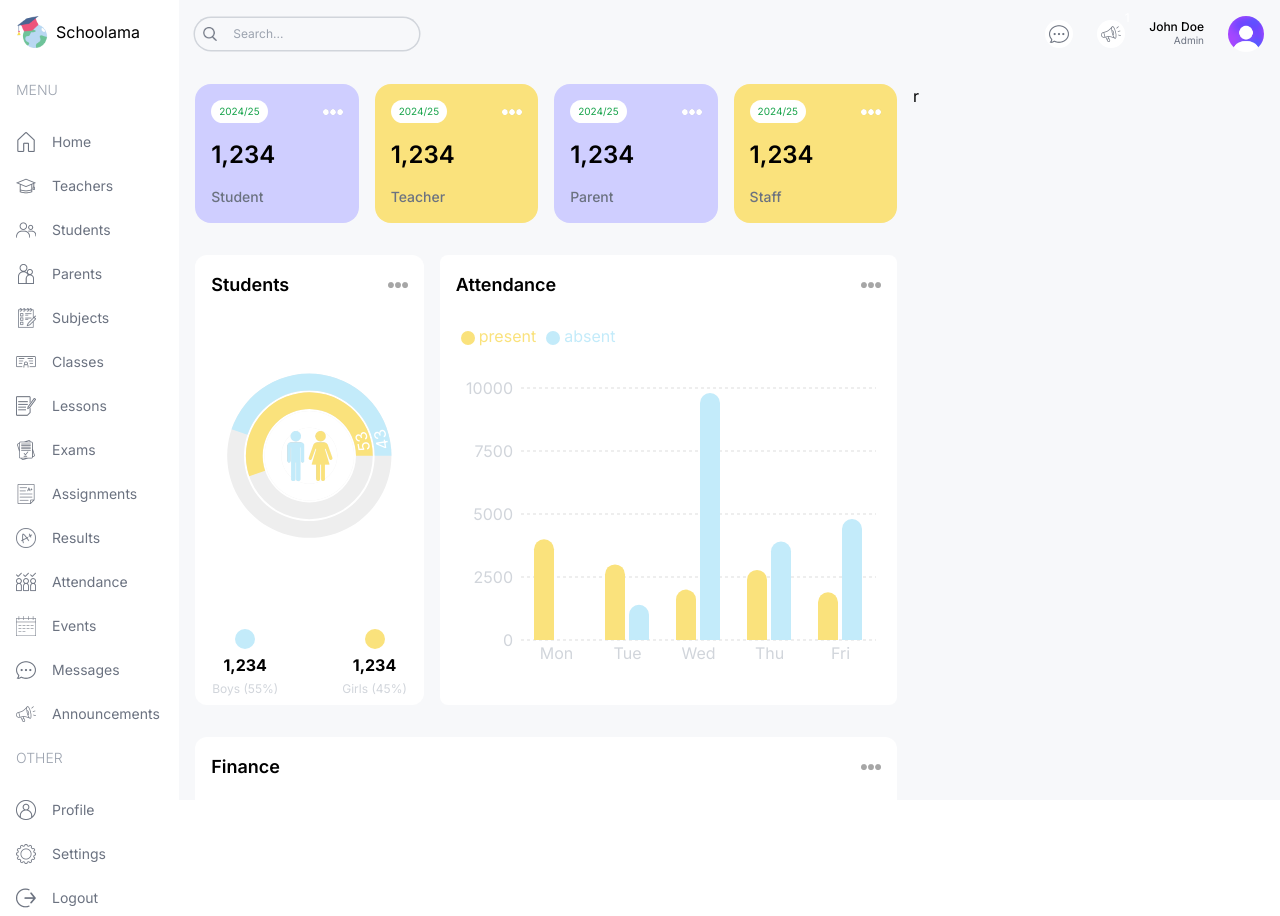
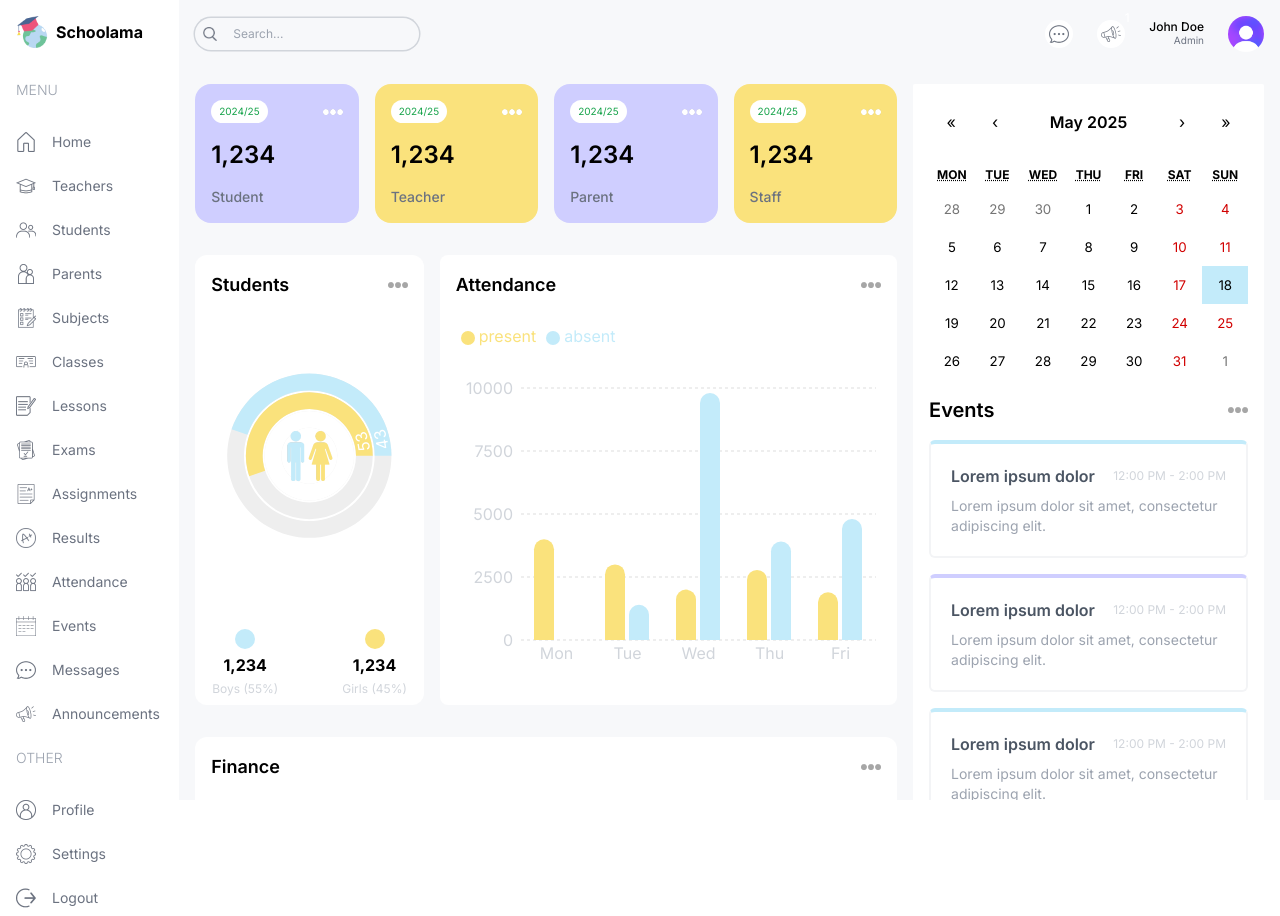
Before and after one commit to NguyenNhuDuyHung/school-management, a Next.js app: page /admin in a window 1280 px wide. Built offline with nearby package versions, Linux system fonts and the light colour scheme.

Commit message:
Complete Admin Page

```diff
--- a/package.json
+++ b/package.json
@@ -11,6 +11,7 @@
   "dependencies": {
     "next": "14.2.5",
     "react": "^18",
+    "react-calendar": "^5.1.0",
     "react-dom": "^18",
     "recharts": "^2.15.3"
   },
--- a/src/app/(dashboard)/admin/page.tsx
+++ b/src/app/(dashboard)/admin/page.tsx
@@ -1,5 +1,7 @@
+import Announcements from "@/components/Announcements";
 import AttendanceChart from "@/components/AttendanceChart";
 import CountChart from "@/components/CountChart";
+import EventCalendar from "@/components/EventCalendar";
 import FinanceChart from "@/components/FinanceChart";
 import UserCard from "@/components/UserCard";
 
@@ -34,7 +36,10 @@
         </div>
       </div>
       {/* Right */}
-      <div className="w-full lg:w-1/3">r</div>
+      <div className="w-full lg:w-1/3 flex flex-col gap-8">
+        <EventCalendar />
+        <Announcements />
+      </div>
     </div>
   );
 };
--- a/src/app/(dashboard)/layout.tsx
+++ b/src/app/(dashboard)/layout.tsx
@@ -17,7 +17,7 @@
           className="flex items-center justify-center lg:justify-start gap-2"
         >
           <Image src="/logo.png" alt="logo" width={32} height={32} />
-          <span className="hidden lg:block">Schoolama</span>
+          <span className="hidden lg:block font-bold">Schoolama</span>
         </Link>
 
         <Menu />
--- a/src/app/globals.css
+++ b/src/app/globals.css
@@ -1,3 +1,18 @@
 @tailwind base;
 @tailwind components;
 @tailwind utilities;
+
+.react-calendar {
+  width: 100% !important;
+  border: none !important;
+  font-family: "Inter", sans-serif !important;
+}
+
+.react-calendar__navigation__label__labelText {
+    font-weight: 600;
+}
+
+.react-calendar__tile--active {
+  background-color: #c3ebfa !important;
+  color: black !important;
+}
--- /dev/null
+++ b/src/components/Announcements.tsx
@@ -0,0 +1,50 @@
+const Announcements = () => {
+  return (
+    <div className="bg-white p-4 rounded-sm">
+      <div className="flex items-center justify-between">
+        <h1 className="text-xl font-semibold">Announcements</h1>
+        <span className="text-xs text-gray-400">View All</span>
+      </div>
+
+      <div className="flex flex-col gap-4">
+        <div className="bg-skyLight rounded-md p-4">
+          <div className="flex items-center justify-between">
+            <h2>Lorem ipsum dolor sit.</h2>
+            <span className="text-xs text-gray-400 bg-white rounded-md px-1 py-1">
+              2025-01-01
+            </span>
+          </div>
+          <p className="text-sm text-gray-400 mt-1">
+            Lorem ipsum dolor sit amet consectetur adipisicing elit.
+          </p>
+        </div>
+
+        <div className="bg-purpleLight rounded-md p-4">
+          <div className="flex items-center justify-between">
+            <h2>Lorem ipsum dolor sit.</h2>
+            <span className="text-xs text-gray-400 bg-white rounded-md px-1 py-1">
+              2025-01-01
+            </span>
+          </div>
+          <p className="text-sm text-gray-400 mt-1">
+            Lorem ipsum dolor sit amet consectetur adipisicing elit.
+          </p>
+        </div>
+
+        <div className="bg-yellowLight rounded-md p-4">
+          <div className="flex items-center justify-between">
+            <h2>Lorem ipsum dolor sit.</h2>
+            <span className="text-xs text-gray-400 bg-white rounded-md px-1 py-1">
+              2025-01-01
+            </span>
+          </div>
+          <p className="text-sm text-gray-400 mt-1">
+            Lorem ipsum dolor sit amet consectetur adipisicing elit.
+          </p>
+        </div>
+      </div>
+    </div>
+  );
+};
+
+export default Announcements;
--- /dev/null
+++ b/src/components/EventCalendar.tsx
@@ -0,0 +1,63 @@
+"use client";
+
+import Image from "next/image";
+import { useState } from "react";
+import Calendar from "react-calendar";
+import "react-calendar/dist/Calendar.css";
+
+type ValuePiece = Date | null;
+
+type Value = ValuePiece | [ValuePiece, ValuePiece];
+
+// Temporary
+const events = [
+  {
+    id: 1,
+    title: "Lorem ipsum dolor",
+    time: "12:00 PM - 2:00 PM",
+    description: "Lorem ipsum dolor sit amet, consectetur adipiscing elit. ",
+  },
+  {
+    id: 2,
+    title: "Lorem ipsum dolor",
+    time: "12:00 PM - 2:00 PM",
+    description: "Lorem ipsum dolor sit amet, consectetur adipiscing elit. ",
+  },
+  {
+    id: 3,
+    title: "Lorem ipsum dolor",
+    time: "12:00 PM - 2:00 PM",
+    description: "Lorem ipsum dolor sit amet, consectetur adipiscing elit. ",
+  },
+];
+
+const EventCalendar = () => {
+  const [value, onChange] = useState<Value>(new Date());
+  return (
+    <div className="bg-white p-4 rounded-sm">
+      <Calendar onChange={onChange} value={value} />
+
+      <div className="flex items-center justify-between">
+        <h1 className="text-xl font-semibold my-4">Events</h1>
+        <Image src="/moreDark.png" alt="" width={20} height={20} />
+      </div>
+
+      <div className="flex flex-col gap-4">
+        {events.map((event) => (
+          <div
+            className="p-5 rounded-md border-2 border-gray-100 border-t-4 odd:border-t-sky even:border-t-purple"
+            key={event.id}
+          >
+            <div className="flex items-center justify-between">
+              <h1 className="font-semibold text-gray-600">{event.title}</h1>
+              <span className="text-gray-300 text-xs">{event.time}</span>
+            </div>
+            <p className="mt-2 text-gray-400 text-sm">{event.description}</p>
+          </div>
+        ))}
+      </div>
+    </div>
+  );
+};
+
+export default EventCalendar;
```
Also changed, not shown: 1 other file (tests, documents, lock files or other folders).
